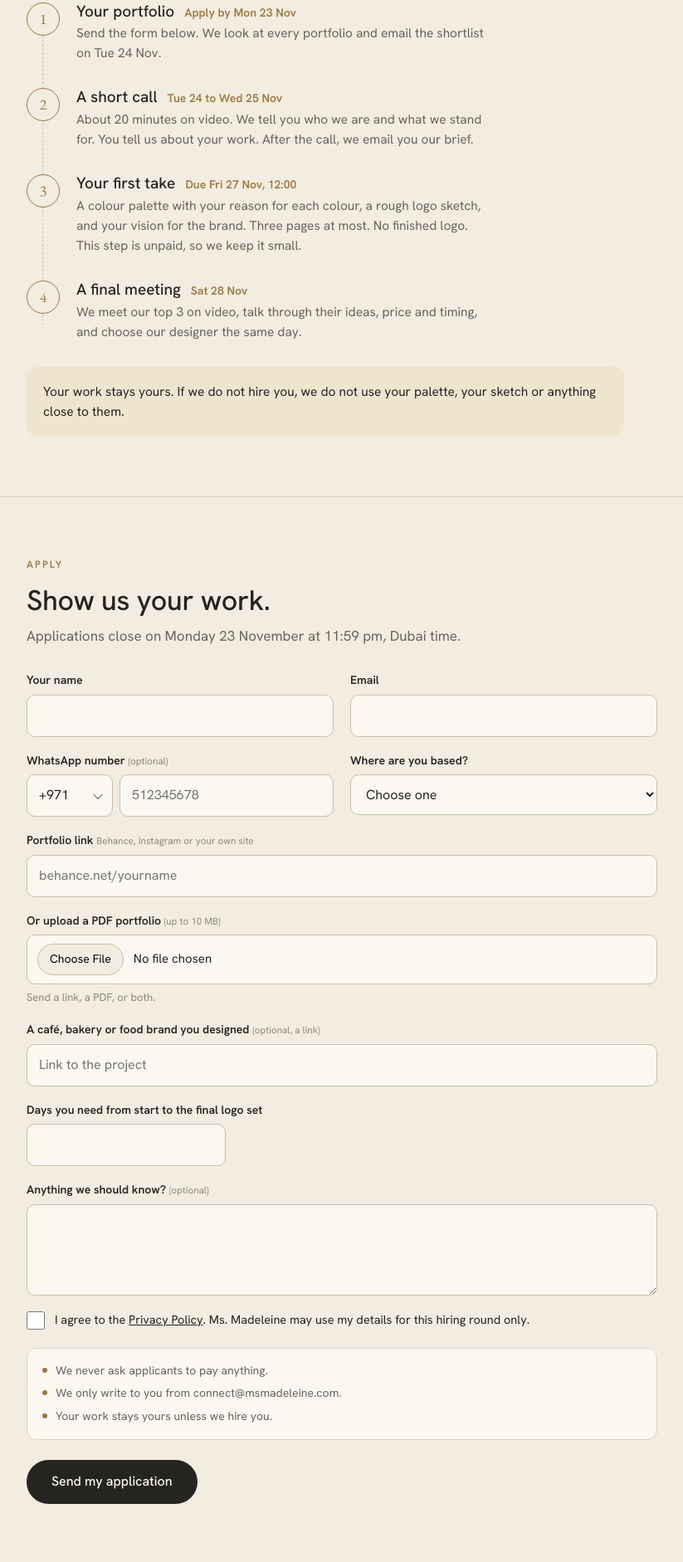
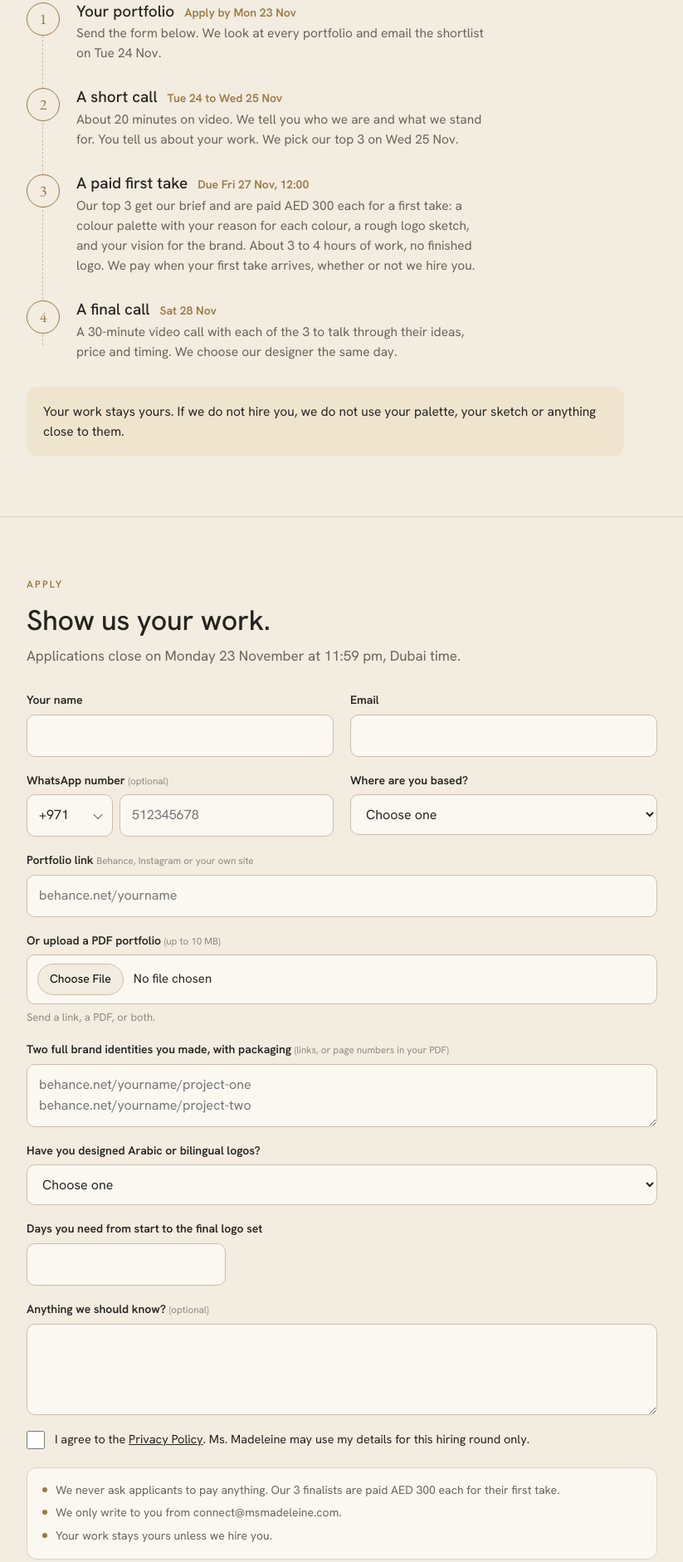
Before and after one commit to SaadHazari/msmadeleine-site, a plain HTML site: page designer/index.html in a window 1280 px wide. Shown: the part 2414-4296 px from the top of the page at 83% size, without its empty margins (110-933 px from the left). Drawn offline with Linux system fonts and the light colour scheme.

Commit message:
Paid first take for the top 3 (AED 300 each), final call Sat 28 Nov; form asks for two brand identities and Arabic logo experience
Co-Authored-By: Claude Opus 5.5 <noreply@anthropic.com>
Claude-Session: https://claude.ai/code/session_01PAAuLDe1uVEarZBu381QDx

```diff
--- a/designer/index.html
+++ b/designer/index.html
@@ -227,7 +227,7 @@ footer a{color:var(--muted)}
     <p class="label">Money and timing</p>
     <h2>Clear terms, up front.</h2>
     <div class="facts">
-      <div class="fact"><div class="k">Budget</div><div class="v">AED 8,000</div><p>For the full scope, all in.</p></div>
+      <div class="fact"><div class="k">Budget</div><div class="v">AED 8,000</div><p>For the full scope, all in. Our 3 finalists are also paid AED 300 each for their first take.</p></div>
       <div class="fact"><div class="k">Payment</div><div class="v">In stages</div><p>Each stage is paid when it is delivered and approved.</p></div>
       <div class="fact"><div class="k">Timing</div><div class="v">From 30 Nov</div><p>The logo, colours and opening items come first. We open in December.</p></div>
     </div>
@@ -240,9 +240,9 @@ footer a{color:var(--muted)}
     <h2>Four short steps.</h2>
     <ol class="rounds">
       <li><span class="dot">1</span><div><h3>Your portfolio <em>Apply by Mon 23 Nov</em></h3><p>Send the form below. We look at every portfolio and email the shortlist on Tue 24 Nov.</p></div></li>
-      <li><span class="dot">2</span><div><h3>A short call <em>Tue 24 to Wed 25 Nov</em></h3><p>About 20 minutes on video. We tell you who we are and what we stand for. You tell us about your work. After the call, we email you our brief.</p></div></li>
-      <li><span class="dot">3</span><div><h3>Your first take <em>Due Fri 27 Nov, 12:00</em></h3><p>A colour palette with your reason for each colour, a rough logo sketch, and your vision for the brand. Three pages at most. No finished logo. This step is unpaid, so we keep it small.</p></div></li>
-      <li><span class="dot">4</span><div><h3>A final meeting <em>Sat 28 Nov</em></h3><p>We meet our top 3 on video, talk through their ideas, price and timing, and choose our designer the same day.</p></div></li>
+      <li><span class="dot">2</span><div><h3>A short call <em>Tue 24 to Wed 25 Nov</em></h3><p>About 20 minutes on video. We tell you who we are and what we stand for. You tell us about your work. We pick our top 3 on Wed 25 Nov.</p></div></li>
+      <li><span class="dot">3</span><div><h3>A paid first take <em>Due Fri 27 Nov, 12:00</em></h3><p>Our top 3 get our brief and are paid AED 300 each for a first take: a colour palette with your reason for each colour, a rough logo sketch, and your vision for the brand. About 3 to 4 hours of work, no finished logo. We pay when your first take arrives, whether or not we hire you.</p></div></li>
+      <li><span class="dot">4</span><div><h3>A final call <em>Sat 28 Nov</em></h3><p>A 30-minute video call with each of the 3 to talk through their ideas, price and timing. We choose our designer the same day.</p></div></li>
     </ol>
     <p class="keep">Your work stays yours. If we do not hire you, we do not use your palette, your sketch or anything close to them.</p>
   </div>
@@ -267,12 +267,17 @@ footer a{color:var(--muted)}
         </select></div>
       <div class="f full"><label for="portfolio">Portfolio link <small>Behance, Instagram or your own site</small></label><input id="portfolio" name="Portfolio" type="text" inputmode="url" data-url placeholder="behance.net/yourname"></div>
       <div class="f full"><label for="pdf">Or upload a PDF portfolio <small>(up to 10 MB)</small></label><input id="pdf" name="pdf" type="file" accept="application/pdf,.pdf"><small class="hint">Send a link, a PDF, or both.</small></div>
-      <div class="f full"><label for="food">A café, bakery or food brand you designed <small>(optional, a link)</small></label><input id="food" name="Food brand work" type="text" inputmode="url" data-url placeholder="Link to the project"></div>
+      <div class="f full"><label for="ids">Two full brand identities you made, with packaging <small>(links, or page numbers in your PDF)</small></label><textarea id="ids" name="Brand identities" maxlength="380" rows="2" required data-msg="Please add two full brand identities you made: links, or page numbers in your PDF." placeholder="behance.net/yourname/project-one&#10;behance.net/yourname/project-two" style="min-height:76px"></textarea></div>
+      <div class="f full"><label for="arabic">Have you designed Arabic or bilingual logos?</label>
+        <select id="arabic" name="Arabic logos" required data-msg="Please tell us if you have designed Arabic or bilingual logos.">
+          <option value="" selected disabled>Choose one</option>
+          <option>Yes</option><option>Some Arabic type, but no full logo</option><option>No</option>
+        </select></div>
       <div class="f full days"><label for="days">Days you need from start to the final logo set</label><input id="days" name="Days to final logo set" type="number" inputmode="numeric" min="1" max="90" required data-msg="Please enter the days you need, from 1 to 90."></div>
-      <div class="f full"><label for="note">Anything we should know? <small>(optional)</small></label><textarea id="note" name="Note" maxlength="600"></textarea></div>
+      <div class="f full"><label for="note">Anything we should know? <small>(optional)</small></label><textarea id="note" name="Note" maxlength="550"></textarea></div>
 
       <label class="agree" for="agree"><input id="agree" name="Agreed to privacy policy" type="checkbox" value="Yes" required data-msg="Please tick the box to agree to the Privacy Policy."><span>I agree to the <a href="/privacy/" target="_blank" rel="noopener">Privacy Policy</a>. Ms. Madeleine may use my details for this hiring round only.</span></label>
-      <ul class="trust"><li>We never ask applicants to pay anything.</li><li>We only write to you from connect@msmadeleine.com.</li><li>Your work stays yours unless we hire you.</li></ul>
+      <ul class="trust"><li>We never ask applicants to pay anything. Our 3 finalists are paid AED 300 each for their first take.</li><li>We only write to you from connect@msmadeleine.com.</li><li>Your work stays yours unless we hire you.</li></ul>
       <div class="msg" id="msg" role="status" aria-live="polite"></div>
       <div class="send"><button type="submit" id="btn">Send my application</button></div>
     </form>
@@ -312,7 +317,7 @@ footer a{color:var(--muted)}
     if(file){if(file.size>MAX){show(ERR.too_big,false);return;}if(!/\.pdf$/i.test(file.name)&&file.type!=='application/pdf'){show(ERR.not_pdf,false);return;}}
     msg.className='msg';btn.disabled=true;btn.textContent=file?'Uploading your PDF...':'Sending...';
     try{
-      var data={_honey:val('hp'),name:val('name'),email:val('email'),whatsapp:wn?('+'+cc.value+' '+wn):'',based:val('based'),portfolio:link,food:val('food'),days:val('days'),note:val('note'),agree:document.getElementById('agree').checked?'Yes':''};
+      var data={_honey:val('hp'),name:val('name'),email:val('email'),whatsapp:wn?('+'+cc.value+' '+wn):'',based:val('based'),portfolio:link,food:val('ids'),days:val('days'),note:'Arabic logos: '+val('arabic')+(val('note')?' · '+val('note'):''),agree:document.getElementById('agree').checked?'Yes':''};
       if(file){data.pdf={name:file.name,data:await readPdf(file)};}
       var r=await fetch(ENDPOINT,{method:'POST',body:JSON.stringify(data)});
       var j=await r.json();
```
Also changed, not shown: designer/brief/index.html (+7 -7 lines), privacy/index.html (+1 -1 lines).
